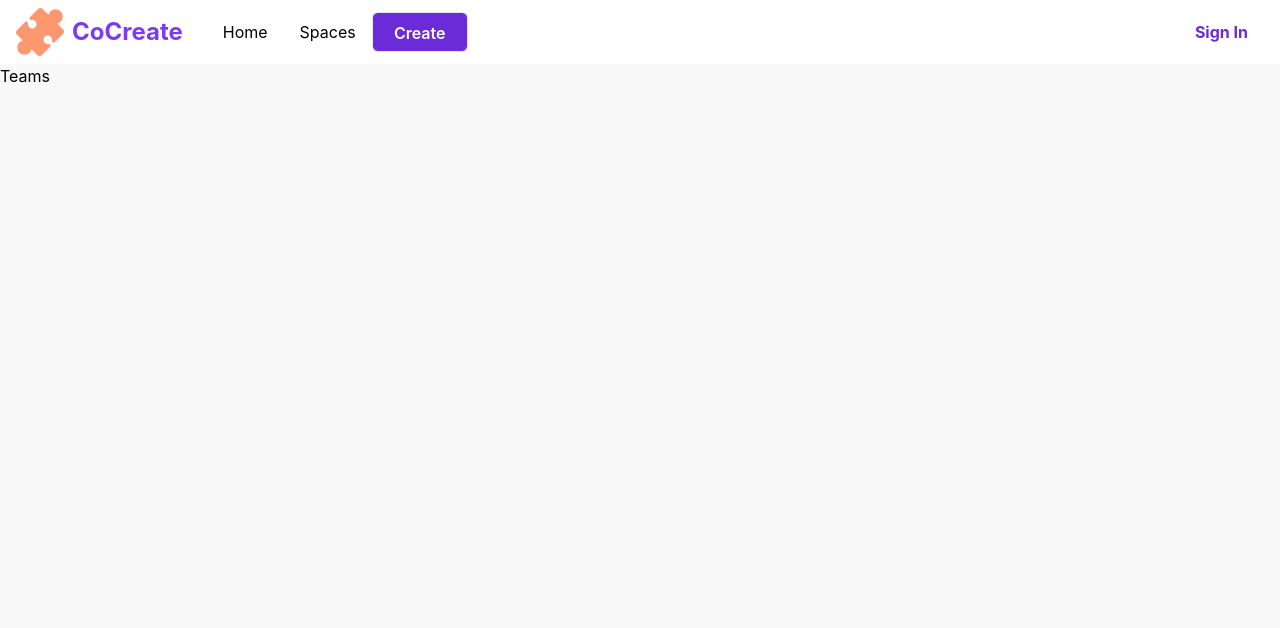
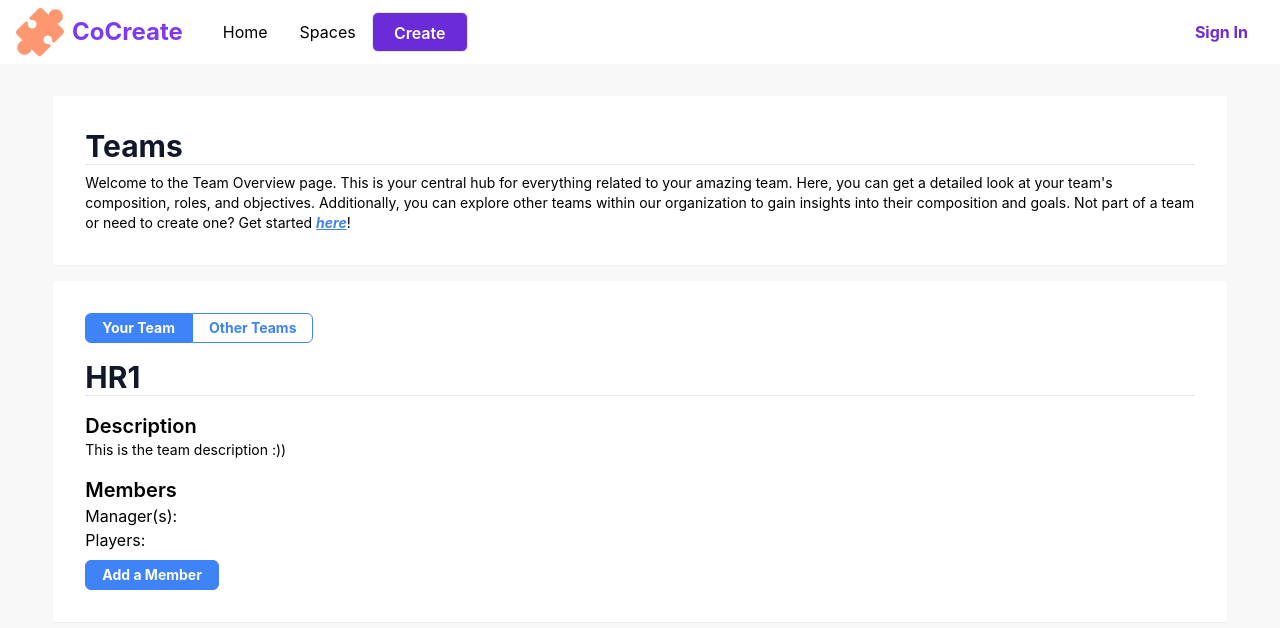
Before and after one commit to Ammadq87/TheHive, a React (Vite) app in the folder TheHive/frontEnd/thehive/: page /teams in a window 1280 px wide. Shown: the top 628 px of the page. Built offline with nearby package versions, Linux system fonts and the light colour scheme.

Commit message:
Created team home page ui

```diff
--- a/TheHive/frontEnd/thehive/src/App.jsx
+++ b/TheHive/frontEnd/thehive/src/App.jsx
@@ -1,5 +1,5 @@
 import { useState } from 'react'
-import {BrowserRouter as Router, Routes, Route, Link} from 'react-router-dom';
+import { BrowserRouter as Router, Routes, Route, Link } from 'react-router-dom';
 import './App.css'
 import Home from './pages/Home';
 import SignIn from './pages/SignIn'
@@ -11,32 +11,31 @@ import SideBar from './components/SideBar';
 import YourSpaces from './components/YourSpaces';
 import NewSpace from './pages/Spaces/NewSpace';
 import Register from './pages/Register';
-import Teams from './pages/Teams/Teams';
-import NewTeam from './pages/Teams/NewTeam';
-
-// https://dribbble.com/shots/17159089-DoWhith-Personal-Wallet-Dashboard
+import Teams from './pages/Team/Teams';
+import NewTeam from './pages/Team/NewTeam';
+import AddMember from './pages/Team/AddMember';
 
 function App() {
   const [count, setCount] = useState(0)
   return (
     <div className="">
-      <Navbar/>
+      <Navbar />
       <div id='content' className=''>
         <Router>
           <Routes>
-            <Route path='/' element={<Home/>}/>
-            <Route path='/signIn' element={<SignIn/>}/>
-            <Route path='/register' element={<Register/>}/>
-            <Route path='/profile' element={<Profile/>}/>
-            <Route path='/create' element={<Create/>}/>
-            <Route path='/teams' element={<Teams />}>
+            <Route path='/' element={<Home />} />
+            <Route path='/signIn' element={<SignIn />} />
+            <Route path='/register' element={<Register />} />
+            <Route path='/profile' element={<Profile />} />
+            <Route path='/create' element={<Create />} />
+
+            <Route path='/teams' element={<Teams/>}>
               <Route path='new' element={<NewTeam />} />
-              {/* <Route path=':id' element={<SpaceDetail />} /> */}
+              <Route path='addMember' element={<AddMember />} />
             </Route>
 
             <Route path='/spaces' element={<Spaces />}>
               <Route path='new' element={<NewSpace />} />
-              {/* <Route path=':id' element={<SpaceDetail />} /> */}
             </Route>
 
           </Routes>
--- a/TheHive/frontEnd/thehive/src/components/Navbar.jsx
+++ b/TheHive/frontEnd/thehive/src/components/Navbar.jsx
@@ -37,7 +37,7 @@ export default function Navbar() {
                 {
                     signedIn &&
                     <div id='personal' className='flex ml-auto items-center bg-white mr-4'>
-                        <SearchBar/>
+                        <SearchBar placeholder={'Search for posts, documents, people, etc'}/>
                         <ul className=''>
                             <a href="" className='m-4'><FontAwesomeIcon icon={faBell}/></a>
                             <button><img className='w-8 h-8 rounded-full mx-4' src="https://i.pinimg.com/736x/8b/16/7a/8b167af653c2399dd93b952a48740620.jpg" alt="" /></button>
--- a/TheHive/frontEnd/thehive/src/components/SearchBar.jsx
+++ b/TheHive/frontEnd/thehive/src/components/SearchBar.jsx
@@ -1,11 +1,10 @@
 import { FontAwesomeIcon } from '@fortawesome/react-fontawesome'
 import { faMagnifyingGlass } from '@fortawesome/free-solid-svg-icons';
-export default function SearchBar() {
+export default function SearchBar(props) {
     return (
-
         <div id="searchBar" className="flex mr-2 w-fit items-center bg-white border rounded-md">
             <FontAwesomeIcon icon={faMagnifyingGlass} className='m-2 bg-white text-xl'/>
-            <input className="focus:outline-none border-none block items-center rounded-r-md w-80 h-10 text-sm" type="text" placeholder={"Search for posts, documents, people, etc"}/>
+            <input className="focus:outline-none border-none block items-center rounded-r-md w-80 h-10 text-sm" type="text" placeholder={props.placeholder}/>
         </div>
 
     );
--- a/TheHive/frontEnd/thehive/src/pages/Create.jsx
+++ b/TheHive/frontEnd/thehive/src/pages/Create.jsx
@@ -51,7 +51,7 @@ export default function Create() {
 const itemCard = (item) => {
 
     return (
-        <a className={`bg-white m-4 p-2 rounded-md shadow-sm w-1/${items.length} min-h-52 text-center overflow-hidden`} href={item.link}>
+        <a className={`bg-white m-4 ml-0 p-2 rounded-md shadow-sm w-1/${items.length} min-h-52 text-center overflow-hidden`} href={item.link}>
             <h1 className='font-bold text-2xl text-center mt-2'>{item.name}</h1>
             <FontAwesomeIcon className={`${item.color} text-3xl my-2`} icon={item.icon}/>
             <h3 className='text-left px-4'>{item.description}</h3>
--- /dev/null
+++ b/TheHive/frontEnd/thehive/src/pages/Team/AddMember.jsx
@@ -0,0 +1,7 @@
+export default function AddMember() {
+    return (
+        <div id="Add">
+            <h1>Add Member</h1>
+        </div>
+    )
+}
--- /dev/null
+++ b/TheHive/frontEnd/thehive/src/pages/Team/Teams.jsx
@@ -0,0 +1,86 @@
+import { useEffect, useState } from "react";
+import SearchBar from "../../components/SearchBar";
+
+export default function Teams() {
+    const teamData = {};
+
+    const [teamSectionBtnColor, setTeamSectionBtnColor] = useState('YourTeam');
+
+    useEffect(() => {
+        console.log('Fetch Team Data Here');
+    }, []);
+
+    //#region Create components
+    const GenerateOtherTeams = () => {
+        return (
+            <div className="block mt-4">
+                <SearchBar placeholder={'Search for teams company-wide'}/>
+            </div>
+        )
+    }
+
+    const GenerateYourTeam = (data) => {
+        return (
+            <div className='block mt-4'>
+                <h2 className="font-bold  text-gray-900 w-full text-3xl">HR1</h2>
+                <hr />
+
+                <h3 className="font-semibold text-xl mt-4">Description</h3>
+                <p className="text-sm">This is the team description :))</p>
+
+                <h3 className="font-semibold text-xl mt-4">Members</h3>
+                <h2>Manager(s): </h2>
+                <h2>Players: </h2>
+                <button onClick={() => {addNewTeamMember()}} className="mt-2 px-4 border bg-blue-500 text-white border-blue-500 font-bold p-1 text-sm rounded-md">Add a Member</button>
+            </div>
+        )
+    }
+
+    const addNewTeamMember = () => {
+        // Get user permissions and check for permission
+        const User = JSON.parse(localStorage.getItem('User'));
+        if (!!User?.permission.team.member) {
+            alert('Oops! It seems like you don\'t have the permission to add a new member.')
+        } else {
+            location.href += '/addMember';
+        }
+    }
+    //#endregion
+
+    return (
+        <div id='Team'>
+            <div className="mt-8 w-11/12 m-auto h-screen ">
+
+                <div id="intro" className="bg-white p-8 rounded-sm shadow-sm">
+                    <h2 className="font-bold  text-gray-900 w-full text-3xl">Teams</h2>
+                    <hr />
+                    <p className="mt-2 justify-between text-sm">Welcome to the Team Overview page.
+                        This is your central hub for everything related to your amazing team. Here, you can get a detailed look at your team's composition, roles, and objectives.
+                        Additionally, you can explore other teams within our organization to gain insights into their composition and goals. Not part of a team or need to create one? Get started <a href="/teams/new" className="font-bold italic text-blue-500 underline">here</a>!</p>
+                </div>
+
+                <div id="teamSection" className="bg-white rounded-sm shadow-sm mt-4 p-8">
+                    <div id="tabs" className="">
+                        <button onClick={() => {setTeamSectionBtnColor('YourTeam')}} className={`px-4 border ${teamSectionBtnColor === 'YourTeam' ? 'bg-blue-500 text-white' : 'bg-white text-blue-500'} border-blue-500 font-bold p-1 text-sm rounded-l-md`}>Your Team</button>
+                        <button onClick={() => {setTeamSectionBtnColor('OtherTeams')}}className={`px-4 border  ${teamSectionBtnColor === 'OtherTeams' ? 'bg-blue-500 text-white' : 'bg-white text-blue-500'} border-blue-500 font-bold p-1 text-sm rounded-r-md`}>Other Teams</button>
+                    </div>
+
+                    {
+                        teamSectionBtnColor === 'YourTeam'
+                        && GenerateYourTeam(teamData)
+                    }
+
+{
+                        teamSectionBtnColor !== 'YourTeam'
+                        && GenerateOtherTeams()
+                    }
+
+                </div>
+
+
+            </div>
+        </div>
+    )
+
+
+}
--- a/TheHive/frontEnd/thehive/src/pages/Teams/Teams.jsx
+++ /dev/null
@@ -1,7 +0,0 @@
-export default function Teams() {
-    return (
-        <div id="Teams">
-            <h1>Teams</h1>
-        </div>
-    )
-}
```
Also changed, not shown: TheHive/frontEnd/thehive/src/pages/Team/NewTeam.jsx (renamed from TheHive/frontEnd/thehive/src/pages/Teams/NewTeam.jsx).
